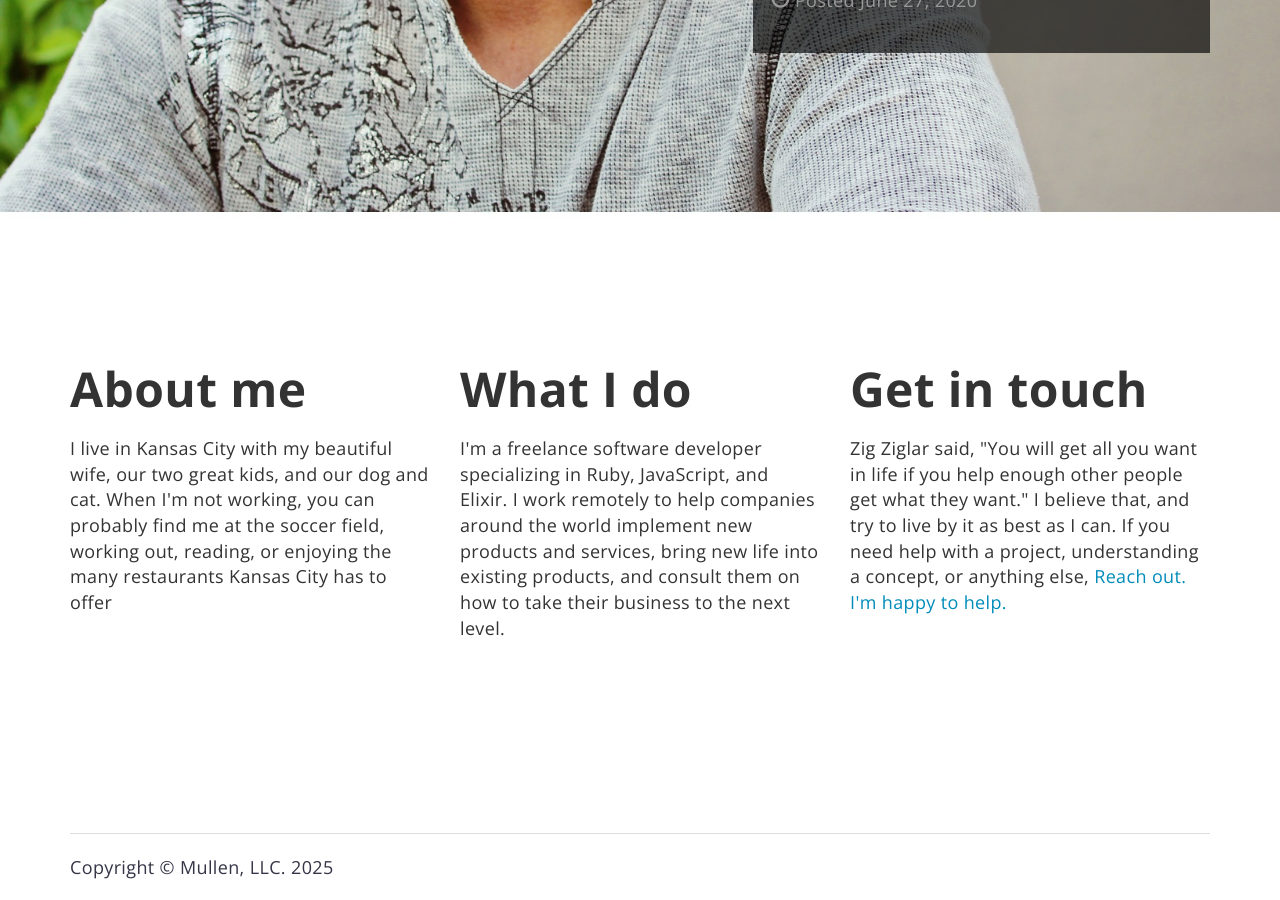
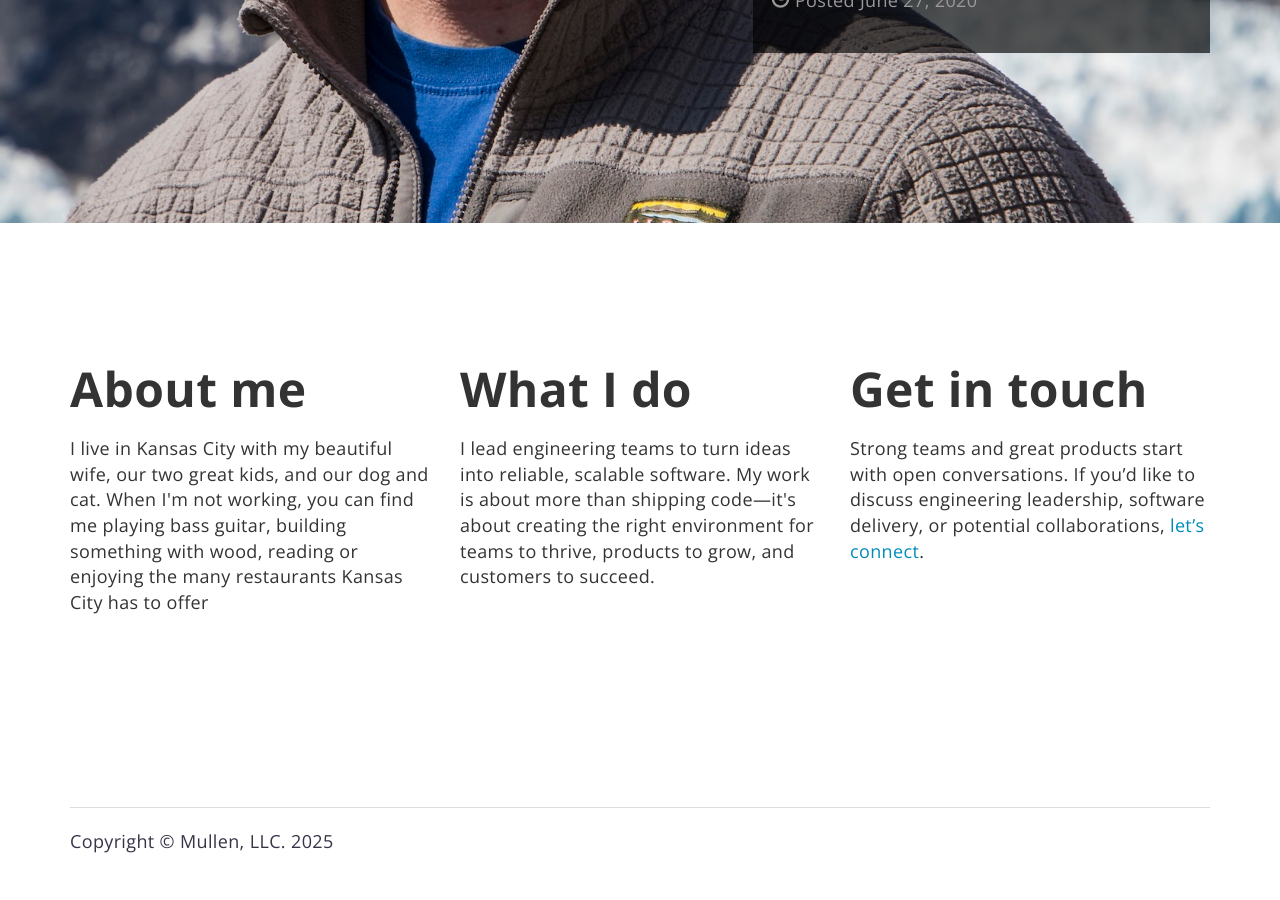
Before and after one commit to samullen/samullen.github.io, a Jekyll site: the page built from index.html, in a window 1280 px wide and 900 px high, scrolled down 718 px. Built offline with Jekyll 4.4.1, drawn with Linux system fonts in a browser that asks for light colours; nearby versions of some CDN libraries; library files that are not in the unit come from our copies; a style sheet for code colours, icons or effects is not loaded; after the commit the page ends 1593 px from its top, so only the background shows below that.

Commit message:
Update landing page with new self and new sections

```diff
--- a/_layouts/default.html
+++ b/_layouts/default.html
@@ -70,7 +70,9 @@
     </div>
     <!-- /.container -->
   </nav>
-      {{ content }}
+
+  {{ content }}
+
 <footer class="container">
   <div class="row">
 
--- a/index.html
+++ b/index.html
@@ -27,24 +27,22 @@ layout: default
     <div class="col-md-4">
       <h2>About me</h2>
       <p>I live in Kansas City with my beautiful wife, our two great kids, and
-      our dog and cat. When I'm not working, you can probably find me at the
-      soccer field, working out, reading, or enjoying the many restaurants
+      our dog and cat. When I'm not working, you can find me playing bass guitar, building something with wood, reading or
+       enjoying the many restaurants
       Kansas City has to offer</p>
     </div>
 
     <div class="col-md-4">
       <h2>What I do</h2>
-      <p>I'm a freelance software developer specializing in Ruby, JavaScript,
-      and Elixir. I work remotely to help companies around the world implement
-      new products and services, bring new life into existing products, and
-      consult them on how to take their business to the next level.</p>
+      <p>I lead engineering teams to turn ideas into reliable, scalable
+      software. My work is about more than shipping code—it's about creating
+      the right environment for teams to thrive, products to grow, and
+      customers to succeed.</p>
     </div>
 
     <div class="col-md-4">
       <h2>Get in touch</h2>
-      <p>Zig Ziglar said, "You will get all you want in life if you help enough
-      other people get what they want." I believe that, and try to live by it
-      as best as I can. If you need help with a project, understanding a concept, or anything else, <a href="/contact">Reach out. I'm happy to help.</a></p>
+      <p>Strong teams and great products start with open conversations. If you’d like to discuss engineering leadership, software delivery, or potential collaborations, <a href="/contact">let’s connect</a>.</p>
     </div>
   </div>
   </div>
```
Also changed, not shown: assets/images/selfie.jpg.
